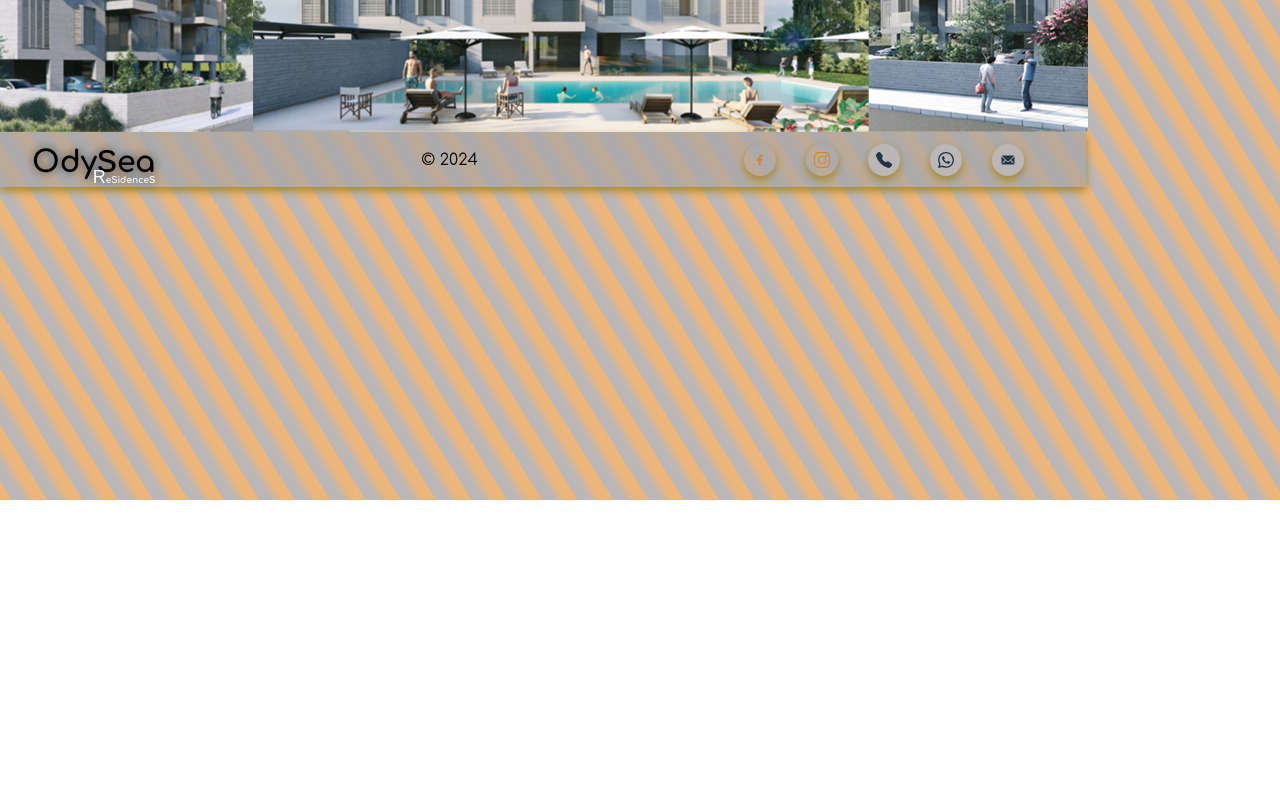
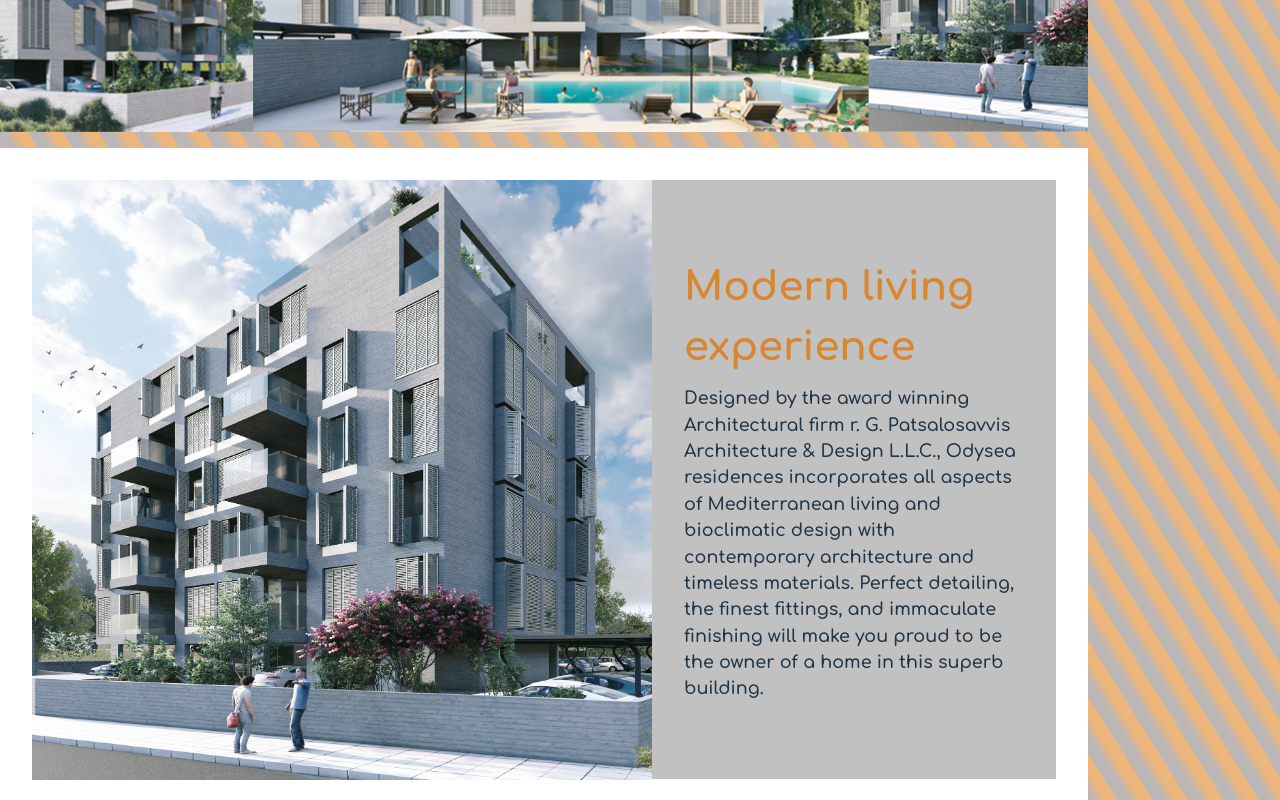
Before and after one commit to SvitlanaHu/odysea-residences, a React (Vite) app: page / in a window 1280 px wide. Shown: the part 300-1100 px from the top of the page. Before the commit the page ends 800 px from the top, so only its background shows below. Built offline with nearby package versions, Linux system fonts and the light colour scheme; a web font is replaced by a local one.

Commit message:
add SectionAbout + styles

```diff
--- a/src/components/Footer/Footer.module.css
+++ b/src/components/Footer/Footer.module.css
@@ -2,13 +2,10 @@
   display: flex;
   justify-content: center;
   align-items: center;
-  position: fixed;
-  /* width: 100%; */
   height: 55px;
   background-color: var(--background);
   box-shadow: var(--box-shadow);
-  margin-bottom: 2vh;
-  z-index: 5;
+  margin: 2vh 0;
 }
 
 .container {
--- a/src/components/Hero/Hero.module.css
+++ b/src/components/Hero/Hero.module.css
@@ -10,7 +10,6 @@
   display: flex;
   justify-content: center;
   align-items: center;
-  position: relative;
   z-index: 1;
 }
 
--- a/src/components/Layout/Layout.jsx
+++ b/src/components/Layout/Layout.jsx
@@ -8,7 +8,9 @@
   return (
       <Suspense fallback={null}>
         <Header />
-        <Outlet />
+        <main>
+          <Outlet />
+        </main>
         <Footer />
       </Suspense>
   );
--- /dev/null
+++ b/src/components/SectionAbout/SectionAbout.jsx
@@ -0,0 +1,14 @@
+import styles from "./SectionAbout.module.css";
+import aboutImage from '../../assets/images/About.jpg';
+
+export const SectionAbout =()=> {
+    return (<section className={styles.wrapper}>
+      <div className={styles.container}>
+            <img className={styles.img} src={aboutImage} alt="House - right side" />
+            <div className={styles.about}>
+                <h2 className={styles.title}>Modern living  experience</h2>
+                <p className={styles.text}>Designed by the award winning Architectural firm r. G. Patsalosavvis Architecture & Design L.L.C., Odysea residences incorporates all aspects of Mediterranean living and bioclimatic design with contemporary architecture and timeless materials. Perfect detailing, the finest fittings, and immaculate finishing will make you proud to be the owner of a home in this superb building.</p>
+            </div>
+      </div>
+    </section>
+)}
--- /dev/null
+++ b/src/components/SectionAbout/SectionAbout.module.css
@@ -0,0 +1,120 @@
+.wrapper {
+  display: flex;
+  height: 364px;
+  background-color: white;
+  justify-content: center;
+  align-items: center;
+  z-index: 1;
+}
+@media (min-width: 768px) {
+  .wrapper {
+    height: 514px;
+  }
+}
+@media (min-width: 1024px) {
+  .wrapper {
+    height: 664px;
+  }
+}
+
+.container {
+  display: flex;
+  text-align: center;
+  justify-content: center;
+  /* margin-top: 8vh; */
+  padding: 8px;
+  min-width: 318px;
+  z-index: 2;
+}
+@media (min-width: 768px) {
+  .container {
+    padding: 16px 32px;
+    width: 768px;
+  }
+}
+@media (min-width: 1024px) {
+  .container {
+    width: 1024px;
+  }
+}
+@media (min-width: 1440px) {
+  .container {
+    width: 1440px;
+  }
+}
+
+.img {
+  height: 300px;
+  width: 310px;
+  z-index: 3;
+}
+@media (min-width: 768px) {
+  .img {
+    height: 450px;
+    width: 465px;
+  }
+}
+@media (min-width: 1024px) {
+  .img {
+    height: 600px;
+    width: 620px;
+  }
+}
+
+.about {
+  display: flex;
+  flex-direction: column;
+  text-align: left;
+  padding: 2em;
+  justify-content: center;
+  width: calc(100% - 310px);
+  height: 235px;
+  z-index: 3;
+  background-color: var(--background);
+  font-family: "Comfortaa", sans-serif;
+}
+@media (min-width: 768px) {
+  .about {
+    width: calc(100% - 465px);
+    height: 385px;
+  }
+}
+@media (min-width: 1024px) {
+  .about {
+    width: calc(100% - 620px);
+    height: 535px;
+  }
+}
+
+.title {
+  font-size: 0.5em;
+  color: var(--button-active);
+}
+@media (min-width: 768px) {
+  .title {
+    font-size: 1.5em;
+  }
+}
+@media (min-width: 1024px) {
+  .title {
+    font-size: 2.5em;
+  }
+}
+
+.text {
+  margin-top: 1vh;
+  font-size: 0.5em;
+  font-weight: 600;
+  line-height: 1.5;
+  color: var(--main-text);
+}
+@media (min-width: 768px) {
+  .text {
+    font-size: 0.7em;
+  }
+}
+@media (min-width: 1024px) {
+  .text {
+    font-size: 1.1em;
+  }
+}
--- a/src/pages/HomePage.jsx
+++ b/src/pages/HomePage.jsx
@@ -1,11 +1,13 @@
 import { Hero } from '../components/Hero/Hero';
+import { SectionAbout } from "../components/SectionAbout/SectionAbout";
 import styles from './Pages.module.css';
 
 
 export const HomePage = () => {
   return (
     <div className={styles.wrapper}>
-      <Hero/>
+      <Hero />
+      <SectionAbout />
     </div>
 
   );
--- a/src/pages/Pages.module.css
+++ b/src/pages/Pages.module.css
@@ -1,5 +1,7 @@
 .wrapper {
   display: flex;
+  flex-direction: column;
   margin: 0 auto;
-  position: relative;
+  gap: 16px;
+  /* position: relative; */
 }
```
Also changed, not shown: src/assets/images/About.jpg (added), 1 other file (tests, documents, lock files or other folders).
